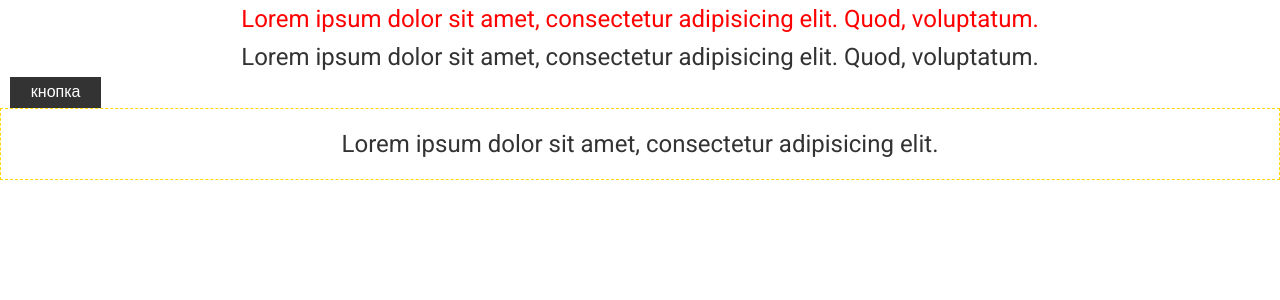
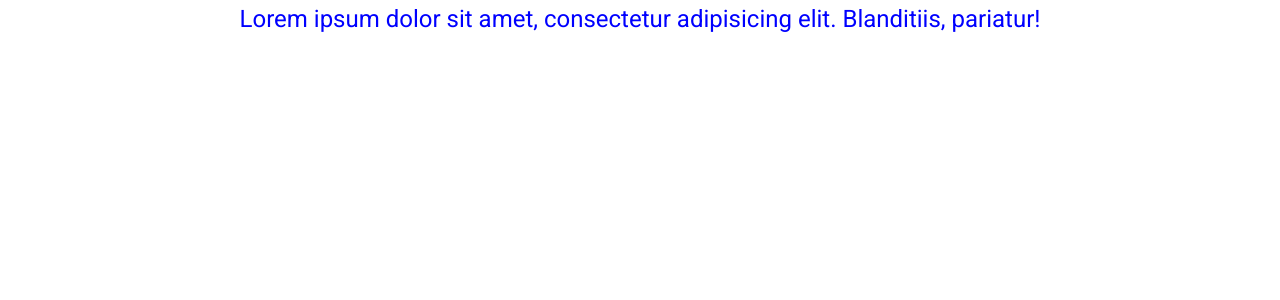
Before and after one commit to alex00788/angular-course, an Angular app: page / in a window 1280 px wide. Shown: the top 300 px of the page. Built offline with nearby package versions, Linux system fonts and the light colour scheme.

Commit message:
повторил деректива как созать, как получить доступ и как добавить событий

```diff
--- a/src/app/Style.dir.ts
+++ /dev/null
@@ -1,29 +0,0 @@
-import {Directive, ElementRef, HostBinding, HostListener, Input, Renderer2} from '@angular/core';
-
-@Directive({
-    selector: '[appStyle]'
-})
-export class StyleDir {
-    @Input('appStyle') color: string = 'blue'
-    @Input() dSt : {border?: string, fontWeight?: string, borderRadius?: string}
-
-    @HostBinding('style.color') perColor = null
-
-    constructor(private per1: ElementRef, private per2: Renderer2) {
-
-    }
-    @HostListener('mouseenter') onEnter () {
-        this.perColor = this.color
-        // this.per2.setStyle(this.per1.nativeElement, 'color', this.color)
-        // this.per2.setStyle(this.per1.nativeElement, 'fontWeight', this.dSt)
-        // this.per2.setStyle(this.per1.nativeElement, 'border', this.dSt.border)
-        // this.per2.setStyle(this.per1.nativeElement, 'borderRadius', this.dSt.borderRadius)
-    }
-    @HostListener('mouseleave') onLeave () {
-        this.perColor = null
-        // this.per2.setStyle(this.per1.nativeElement, 'color', 'blue')
-        // this.per2.setStyle(this.per1.nativeElement, 'fontWeight', null)
-        // this.per2.setStyle(this.per1.nativeElement, 'border', null)
-        // this.per2.setStyle(this.per1.nativeElement, 'borderRadius', null)
-    }
-}
--- a/src/app/app.component.html
+++ b/src/app/app.component.html
@@ -1,19 +1,3 @@
-<p appStyle = "red" [dSt]="{border: '1px solid blue', borderRadius: '5px' }">
-    Lorem ipsum dolor sit amet, consectetur adipisicing elit. Quod, voluptatum.</p>
-<p appStyle = "pink" [dSt]="{border: '10px solid yellow', borderRadius: '15px' }">
-    Lorem ipsum dolor sit amet, consectetur adipisicing elit. Quod, voluptatum.</p>
-
-<button class="btn" (click)="flag = !flag">кнопка</button>
-<!--<div *ngIf="flag" class="wrap">-->
-<!--<p>Lorem ipsum dolor sit amet, consectetur adipisicing elit.</p>-->
-<!--</div>-->
-
-<!--<ng-template [ngIf]="flag">-->
-<!--<div  class="wrap">-->
-<!--<p>Lorem ipsum dolor sit amet, consectetur adipisicing elit.</p>-->
-<!--</div>-->
-<!--</ng-template>-->
-
-<div  class="wrap" *appNd="!flag">
-    <p>Lorem ipsum dolor sit amet, consectetur adipisicing elit.</p>
+<div class="nd">
+    <p appDs="">Lorem ipsum dolor sit amet, consectetur adipisicing elit. Blanditiis, pariatur!</p>
 </div>
--- a/src/app/app.module.ts
+++ b/src/app/app.module.ts
@@ -3,14 +3,12 @@ import { NgModule } from '@angular/core';
 
 import { AppComponent } from './app.component';
 import {FormsModule} from '@angular/forms';
-import {StyleDir} from './Style.dir';
-import { NdDirective } from './nd.directive';
+import {Ds} from './directivs/d.s';
 
 @NgModule({
   declarations: [
     AppComponent,
-    StyleDir,
-    NdDirective,
+    Ds
   ],
   imports: [
     BrowserModule,
--- /dev/null
+++ b/src/app/directivs/d.s.ts
@@ -0,0 +1,17 @@
+import {Directive, ElementRef, HostListener, Renderer2} from '@angular/core';
+
+@Directive({
+    selector: '[appDs]'
+})
+export class Ds {
+
+    constructor(private perNel: ElementRef, private perRend: Renderer2) {
+    }
+
+    @HostListener ('mouseenter') metEnter () {
+        this.perRend.setStyle(this.perNel.nativeElement, 'color', 'blue');
+    }@HostListener ('mouseleave') metleave () {
+        this.perRend.setStyle(this.perNel.nativeElement, 'color', null);
+    }
+
+}
--- a/src/app/nd.directive.ts
+++ /dev/null
@@ -1,21 +0,0 @@
-import {Directive, Input, TemplateRef, ViewContainerRef} from '@angular/core';
-
-@Directive({
-  selector: '[appNd]'
-})
-export class NdDirective {
-
-  @Input() set appNd (cond: boolean) {
-    if (!cond) {
-      this.perV.createEmbeddedView(this.perTem)
-  //    показать
-    } else {
-    //  скрыть
-      this.perV.clear()
-    }
-  }
-
-  constructor(private perTem: TemplateRef<any>,
-              private perV: ViewContainerRef) { }
-
-}
```
Also changed, not shown: src/projekt.txt, 1 other file (tests, documents, lock files or other folders).
